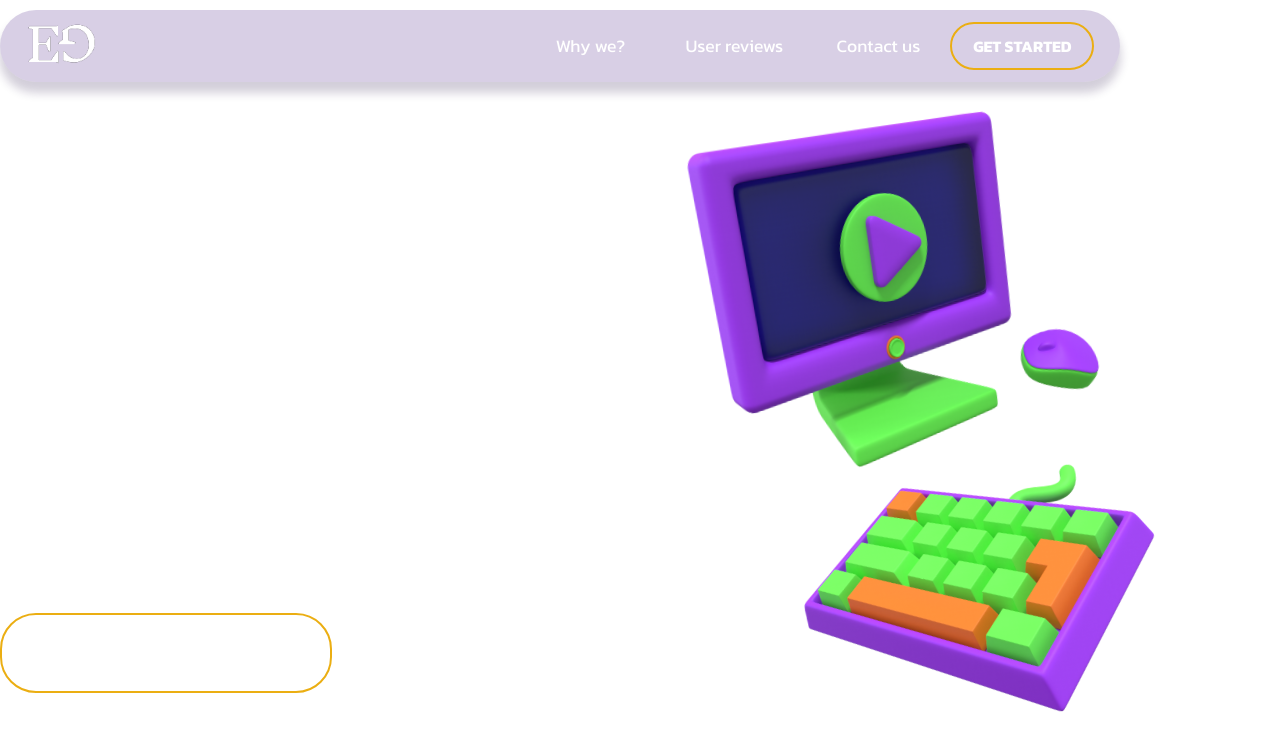
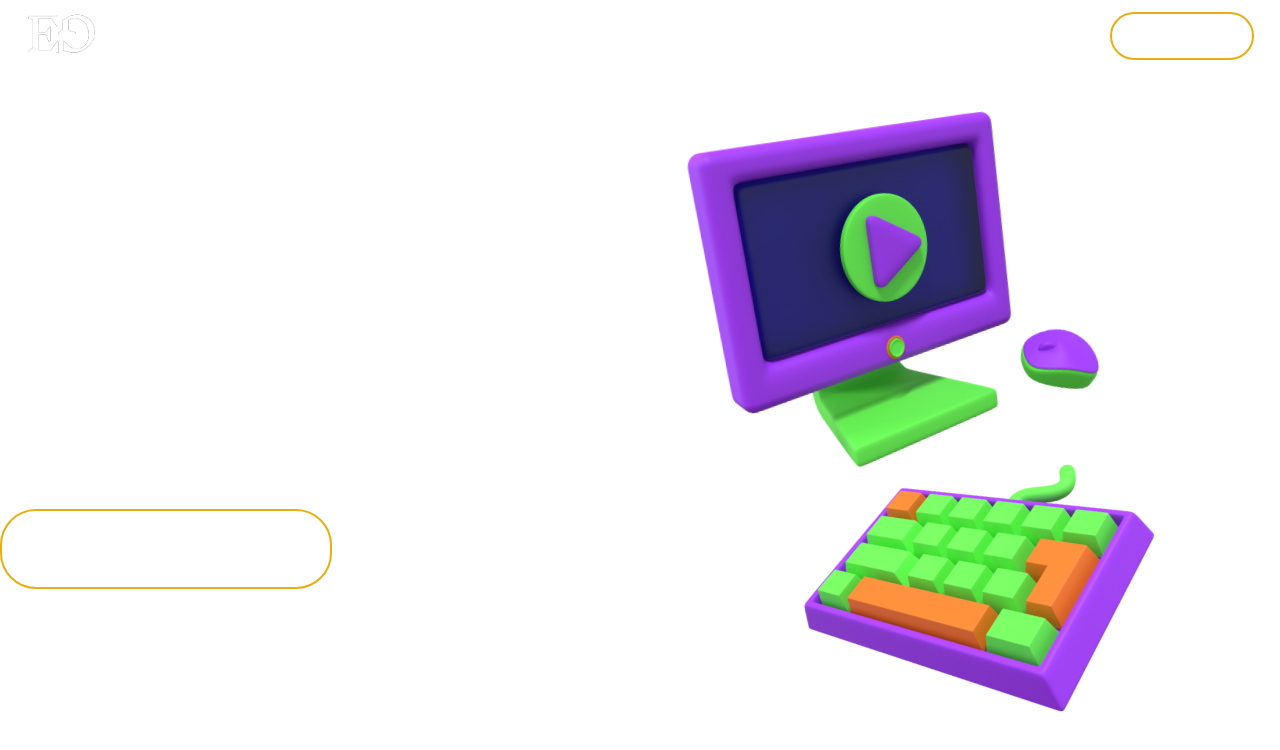
Before and after one commit to Edem-s-Garden/edem_host_land, a React (Create React App) app: page / in a window 1280 px wide. Shown: the top 750 px of the page. Built offline with nearby package versions, Linux system fonts and the light colour scheme.

Commit message:
style: Changed position of Navbar

```diff
--- a/src/components/Navbar/Navbar.module.css
+++ b/src/components/Navbar/Navbar.module.css
@@ -1,22 +1,19 @@
 .container {
 	width: 100%;
 	height: 98px;
-	display: inline-block;
-	justify-content: center;
+	position: absolute;
+	z-index: 9999;
 }
 
 .navbar {
-	width: 1120px;
+	width: inherit;
+	margin: 0 auto;
 	height: 72px;
 	display: flex;
 	justify-content: space-between;
 	align-items: center;
-	position: fixed;
-	top: 10px;
 	padding: 0 2vw;
-	border-radius: 36px;
-	background-color: #5936913c;
-	box-shadow: 0px 10px 10px 1px rgba(35, 14, 69, 0.201);
+	background-color: transparent;
 }
 
 .logo {
```
